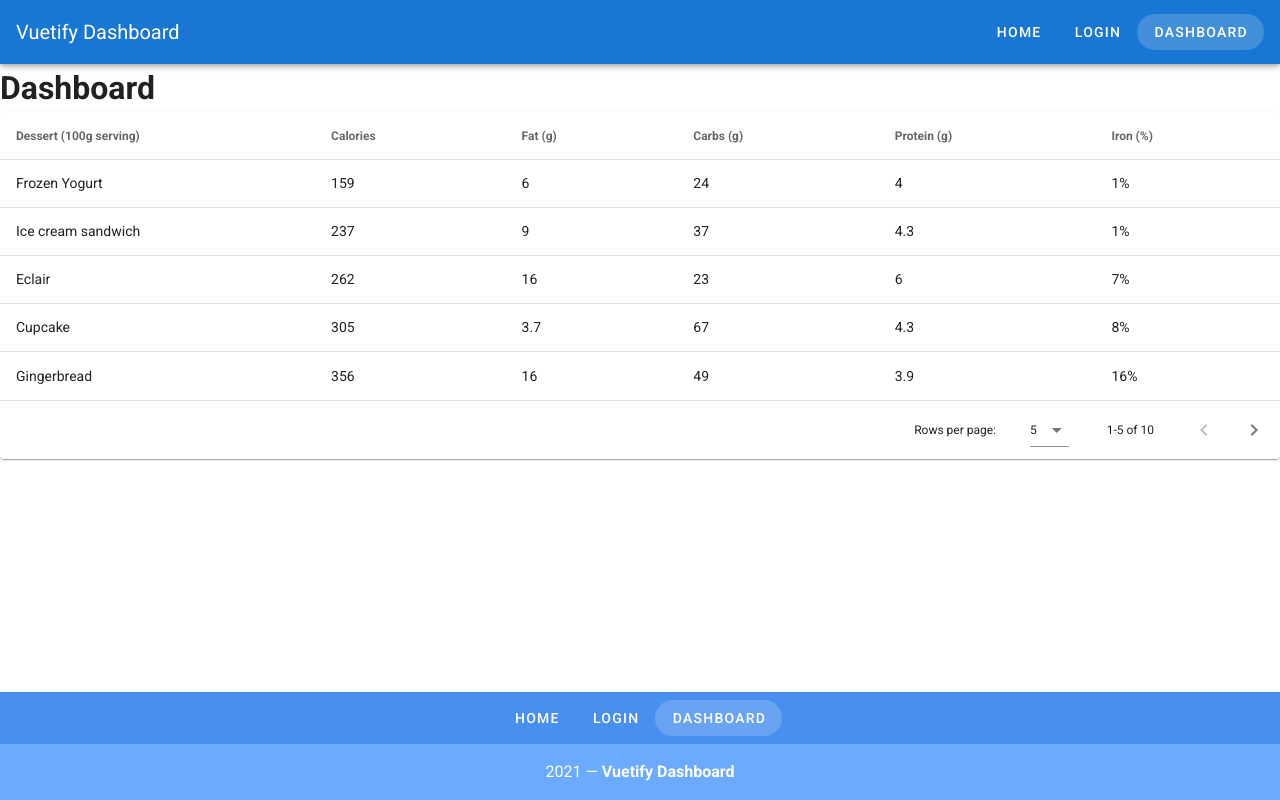
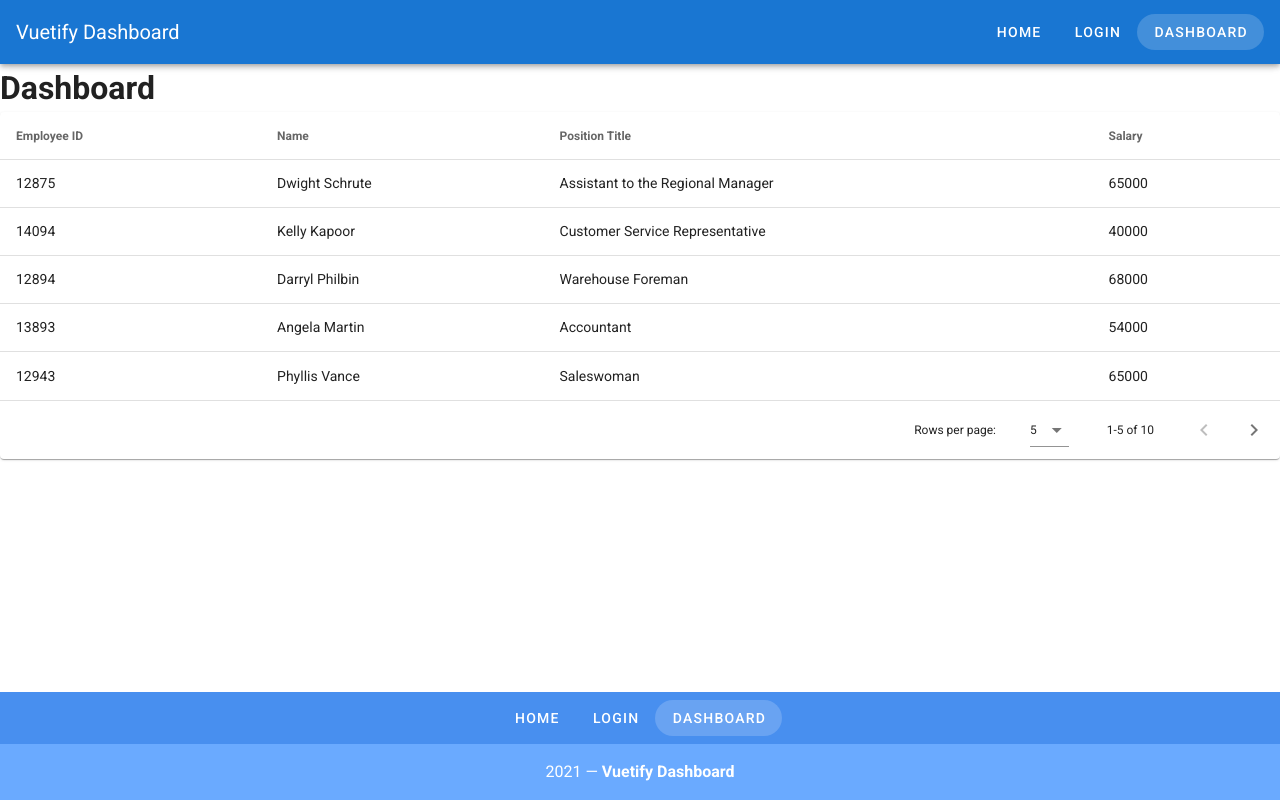
Before and after one commit to Atinder-Pal/vuetify-dashboard, a Vue app: page /dashboard in a window 1280 px wide. Built offline with nearby package versions, Linux system fonts and the light colour scheme.

Commit message:
changed dashboard data and bind multi-sort prop to it

```diff
--- a/src/views/Dashboard.vue
+++ b/src/views/Dashboard.vue
@@ -3,129 +3,46 @@
 		<h1>Dashboard</h1>
 		<v-data-table
 			:headers="headers"
-			:items="desserts"
+			:items="employees"
 			:items-per-page="5"
 			class="elevation-1"
 			@click:row="selectRow"
+			:multi-sort="true"
 		></v-data-table>
 		<v-snackbar v-model="snackbar">
-			You have selected {{ currentItem }}
-
-			<template v-slot:action="{ attrs }">
-				<v-btn color="pink" text v-bind="attrs" @click="snackbar = false">
-					Close
-				</v-btn>
-			</template>
+			You have selected {{ selectedEmployee.name }},
+			{{ selectedEmployee.title }}
+			<v-btn color="pink" text @click="snackbar = false">
+				Close
+			</v-btn>
 		</v-snackbar>
 	</div>
 </template>
 <script>
+	import employeesData from '../data/employees.json';
 	export default {
+		name: 'DashboardPage',
 		data() {
 			return {
-				currentItem: '',
+				selectedEmployee: {
+					name: '',
+					title: '',
+				},
 				snackbar: false,
 				headers: [
-					{
-						text: 'Dessert (100g serving)',
-						align: 'start',
-						sortable: false,
-						value: 'name',
-					},
-					{ text: 'Calories', value: 'calories' },
-					{ text: 'Fat (g)', value: 'fat' },
-					{ text: 'Carbs (g)', value: 'carbs' },
-					{ text: 'Protein (g)', value: 'protein' },
-					{ text: 'Iron (%)', value: 'iron' },
+					{ text: 'Employee ID', value: 'id' },
+					{ text: 'Name', value: 'name' },
+					{ text: 'Position Title', value: 'title' },
+					{ text: 'Salary', value: 'salary' },
 				],
-				desserts: [
-					{
-						name: 'Frozen Yogurt',
-						calories: 159,
-						fat: 6.0,
-						carbs: 24,
-						protein: 4.0,
-						iron: '1%',
-					},
-					{
-						name: 'Ice cream sandwich',
-						calories: 237,
-						fat: 9.0,
-						carbs: 37,
-						protein: 4.3,
-						iron: '1%',
-					},
-					{
-						name: 'Eclair',
-						calories: 262,
-						fat: 16.0,
-						carbs: 23,
-						protein: 6.0,
-						iron: '7%',
-					},
-					{
-						name: 'Cupcake',
-						calories: 305,
-						fat: 3.7,
-						carbs: 67,
-						protein: 4.3,
-						iron: '8%',
-					},
-					{
-						name: 'Gingerbread',
-						calories: 356,
-						fat: 16.0,
-						carbs: 49,
-						protein: 3.9,
-						iron: '16%',
-					},
-					{
-						name: 'Jelly bean',
-						calories: 375,
-						fat: 0.0,
-						carbs: 94,
-						protein: 0.0,
-						iron: '0%',
-					},
-					{
-						name: 'Lollipop',
-						calories: 392,
-						fat: 0.2,
-						carbs: 98,
-						protein: 0,
-						iron: '2%',
-					},
-					{
-						name: 'Honeycomb',
-						calories: 408,
-						fat: 3.2,
-						carbs: 87,
-						protein: 6.5,
-						iron: '45%',
-					},
-					{
-						name: 'Donut',
-						calories: 452,
-						fat: 25.0,
-						carbs: 51,
-						protein: 4.9,
-						iron: '22%',
-					},
-					{
-						name: 'KitKat',
-						calories: 518,
-						fat: 26.0,
-						carbs: 65,
-						protein: 7,
-						iron: '6%',
-					},
-				],
+				employees: employeesData,
 			};
 		},
 		methods: {
 			selectRow(event) {
 				this.snackbar = true;
-				this.currentItem = event.name;
+				this.selectedEmployee.name = event.name;
+				this.selectedEmployee.title = event.title;
 			},
 		},
 	};
```
